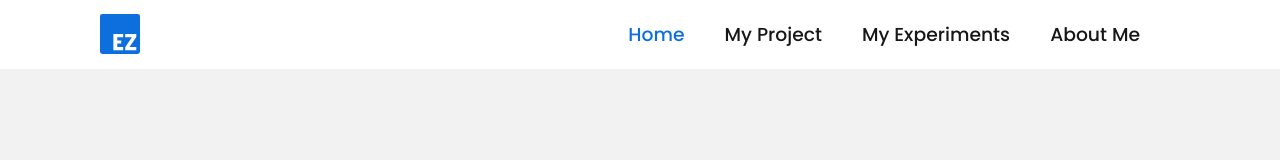
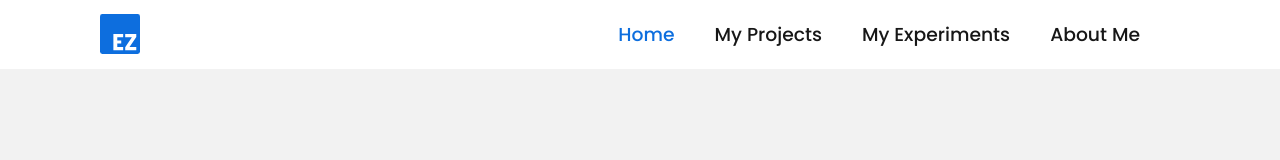
Before and after one commit to Gr3it/Portfolio, a React (Create React App) app: page / in a window 1280 px wide. Shown: the top 160 px of the page. Built offline with nearby package versions, Linux system fonts and the light colour scheme.

Commit message:
changed projects in the navbar

```diff
--- a/src/Components/Menu.jsx
+++ b/src/Components/Menu.jsx
@@ -8,7 +8,7 @@ import CTA from "./CTA";
 function Menu({ handleModalOpen }) {
   /* Title element array */
   const menu_data = [
-    { title: "My Project", target: "project" },
+    { title: "My Projects", target: "project" },
     { title: "My Experiments", target: "experiments" },
     { title: "About Me", target: "about" },
   ];
```
